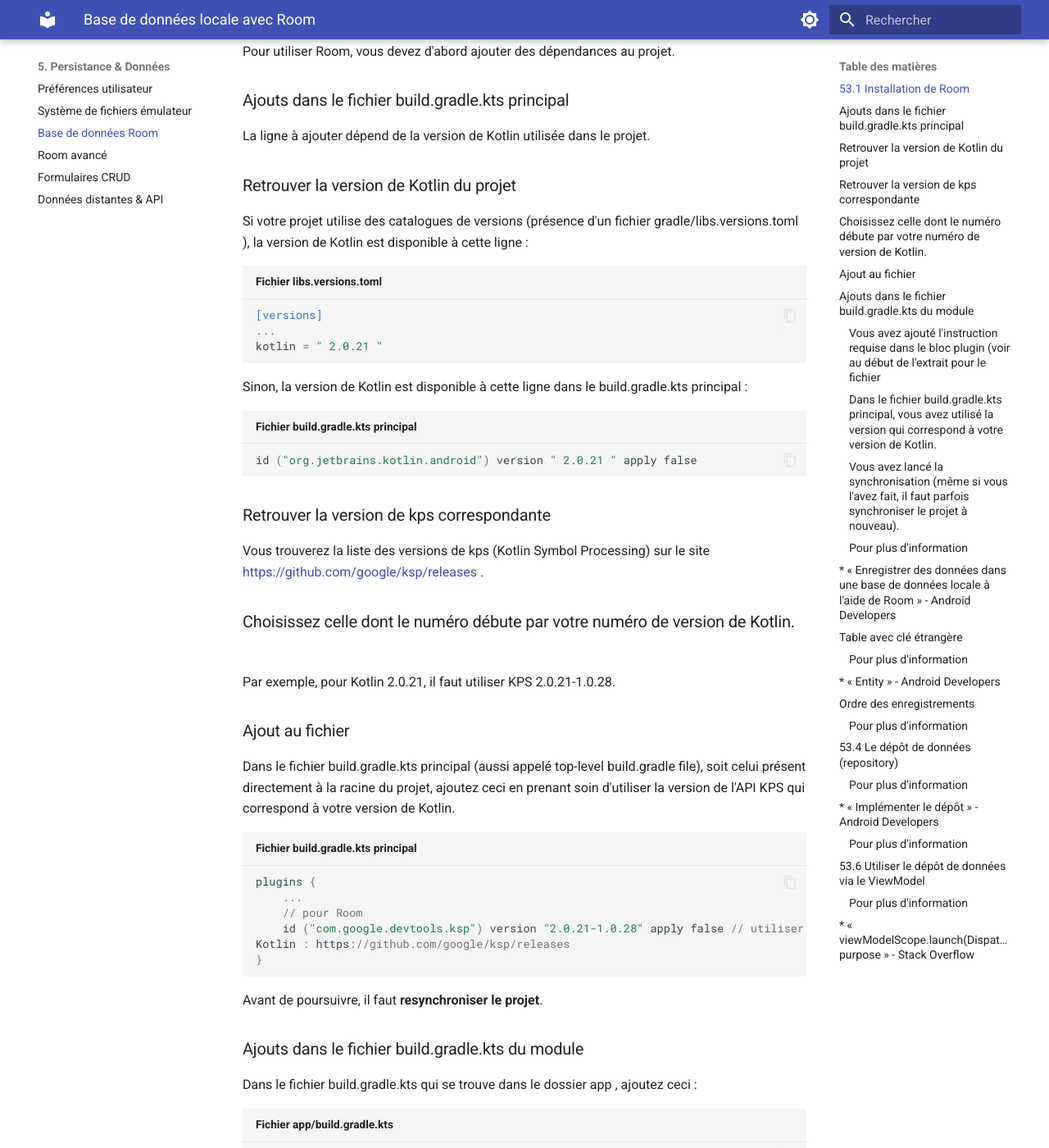
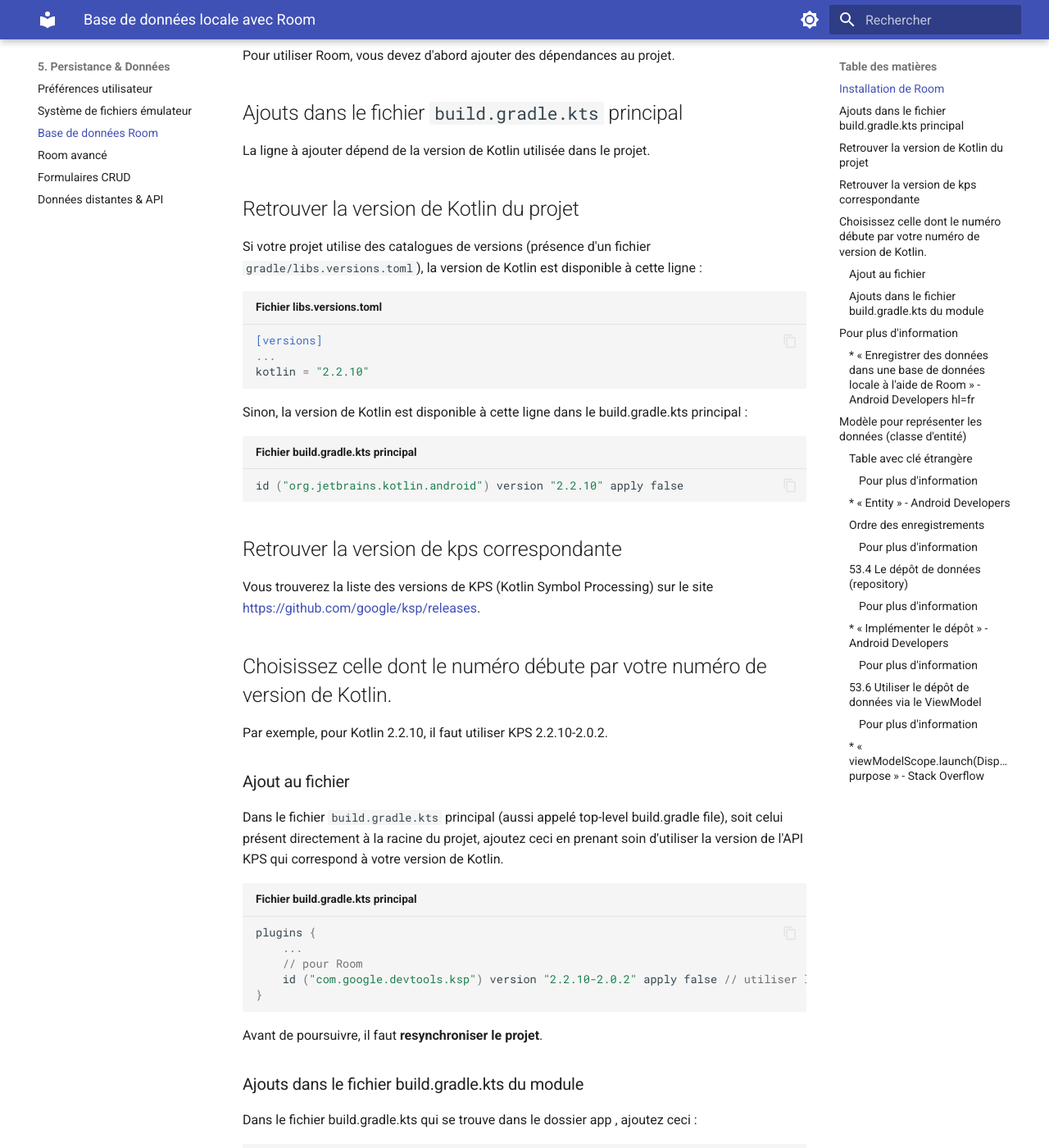
Before and after one commit to Apps-Mobiles-2-Victo/notes_de_cours, an MkDocs documentation site: the page built from docs/05-donnees-persistance/room-base-de-donnees.md, in a window 1280 px wide and 1400 px high, scrolled down 291 px. Shown: the whole window at 82% size. Built offline with MkDocs 1.6.1 and Material for MkDocs 9.7.7, drawn with Linux system fonts in a browser that asks for light colours; some of the changed text lies outside the part shown.

Commit message:
Refactor documentation structure in preferences-utilisateur.md and room-base-de-donnees.md for clarity and consistency

````diff
--- a/docs/05-donnees-persistance/room-base-de-donnees.md
+++ b/docs/05-donnees-persistance/room-base-de-donnees.md
@@ -5,7 +5,7 @@
 # Base de données locale avec Room
 
 
-### 53.1 Installation de Room
+## Installation de Room
 
 
 Room est une bibliothèque de persistance de données pour Android Jetpack Compose. Elle fournit une couche d'abstraction entre votre application et une base de données SQLite.
@@ -14,22 +14,20 @@
 Pour utiliser Room, vous devez d'abord ajouter des dépendances au projet.
 
 
-### Ajouts dans le fichier build.gradle.kts principal
-
+## Ajouts dans le fichier `build.gradle.kts` principal
 
 La ligne à ajouter dépend de la version de Kotlin utilisée dans le projet.
 
 
-### Retrouver la version de Kotlin du projet
+## Retrouver la version de Kotlin du projet
 
-
-Si votre projet utilise des catalogues de versions (présence d'un fichier gradle/libs.versions.toml ), la version de Kotlin est disponible à cette ligne :
+Si votre projet utilise des catalogues de versions (présence d'un fichier `gradle/libs.versions.toml`), la version de Kotlin est disponible à cette ligne :
 
 
 ```toml title="Fichier libs.versions.toml"
 [versions]
 ...
-kotlin = " 2.0.21 "
+kotlin = "2.2.10"
 ```
 
 
@@ -37,34 +35,33 @@
 
 
 ```kotlin title="Fichier build.gradle.kts principal"
-id ("org.jetbrains.kotlin.android") version " 2.0.21 " apply false
+id ("org.jetbrains.kotlin.android") version "2.2.10" apply false
 ```
 
 
-### Retrouver la version de kps correspondante
+## Retrouver la version de kps correspondante
 
 
-Vous trouverez la liste des versions de kps (Kotlin Symbol Processing) sur le site [https://github.com/google/ksp/releases](https://github.com/google/ksp/releases) .
+Vous trouverez la liste des versions de KPS (Kotlin Symbol Processing) sur le site <https://github.com/google/ksp/releases>.
 
 
-### Choisissez celle dont le numéro débute par votre numéro de version de Kotlin.
+## Choisissez celle dont le numéro débute par votre numéro de version de Kotlin.
 
 
-Par exemple, pour Kotlin 2.0.21, il faut utiliser KPS 2.0.21-1.0.28.
+Par exemple, pour Kotlin 2.2.10, il faut utiliser KPS 2.2.10-2.0.2.
 
 
 ### Ajout au fichier
 
 
-Dans le fichier build.gradle.kts  principal (aussi appelé top-level build.gradle file), soit celui présent directement à la racine du projet, ajoutez ceci en prenant soin d'utiliser la version de l'API KPS qui correspond à votre version de Kotlin.
+Dans le fichier `build.gradle.kts` principal (aussi appelé top-level build.gradle file), soit celui présent directement à la racine du projet, ajoutez ceci en prenant soin d'utiliser la version de l'API KPS qui correspond à votre version de Kotlin.
 
 
 ```kotlin title="Fichier build.gradle.kts principal"
 plugins {
     ...
     // pour Room
-    id ("com.google.devtools.ksp") version "2.0.21-1.0.28" apply false // utiliser la version qui correspond à la version de
-Kotlin : https://github.com/google/ksp/releases
+    id ("com.google.devtools.ksp") version "2.2.10-2.0.2" apply false // utiliser la version qui correspond à la version de Kotlin : https://github.com/google/ksp/releases
 }
 ```
 
@@ -88,9 +85,9 @@
 dependencies {
     ...
      // pour Room
-    val room_version = "2.8.0"
+    val room_version = "2.6.1"
     implementation("androidx.room:room-runtime: $room_version ")
-     implementation("androidx.room:room-ktx: $room_version ")
+    implementation("androidx.room:room-ktx: $room_version ")
     annotationProcessor("androidx.room:room-compiler: $room_version ")
     ksp("androidx.room:room-compiler: $room_version ")
     // fin pour Room
@@ -101,30 +98,25 @@
 Si le ksp() dans la dernière configuration apparaît en rouge, vérifiez si :
 
 
-#### Vous avez ajouté l'instruction requise dans le bloc plugin (voir au début de l'extrait pour le fichier
-app/build.gradle.kts).
+* Vous avez ajouté l'instruction requise dans le bloc plugin (voir au début de l'extrait pour le fichier `app/build.gradle.kts`).
+* Vous avez utilisé la version qui correspond à votre version de Kotlin dans le fichier `build.gradle.kts` principal.
+* Vous avez lancé la synchronisation (même si vous l'avez fait, il faut parfois **synchroniser le projet** à nouveau).
 
 
-#### Dans le fichier build.gradle.kts principal, vous avez utilisé la version qui correspond à votre version de Kotlin.
+## Pour plus d'information
 
 
-#### Vous avez lancé la synchronisation (même si vous l'avez fait, il faut parfois **synchroniser le projet** à nouveau).
+### * [« Enregistrer des données dans une base de données locale à l'aide de Room » - Android Developers](https://developer.android.com/training/data-storage/room?) hl=fr
 
-
-#### Pour plus d'information
-
-
-### * [« Enregistrer des données dans une base de données locale à l'aide de Room » - Android Developers](https://developer.android.com/training/data-storage/room?)
-hl=fr 53.2 Modèle pour représenter les données (classe d'entité)
-
+## Modèle pour représenter les données (classe d'entité)
 
 Il est possible de générer vos tables dans une BD SQLite sans même avoir à utiliser du code SQL ni même un outil de gestion de base de données.
 
 
-Chaque table sera définie dans une classe Kotlin précédée de l'annotation @Entity. On dira de cette classe que c'est une entité de données ou encore un modèle de données, parfois également appelée classe d'entité.
+Chaque table sera définie dans une classe Kotlin précédée de l'annotation `@Entity`. On dira de cette classe que c'est une entité de données ou encore un modèle de données, parfois également appelée classe d'entité.
 
 
-Toutes les entités de données seront placées dans un dossier nommé  data .
+Toutes les entités de données seront placées dans un dossier nommé `data`.
 
 
 Ce dossier sera au même niveau que le fichier  MainActiviy.kt , par exemple  app/src/main/java/com/monnom/monprojet/data/Categorie.kt .
````
Also changed, not shown: docs/05-donnees-persistance/preferences-utilisateur.md (+1 -1 lines).
